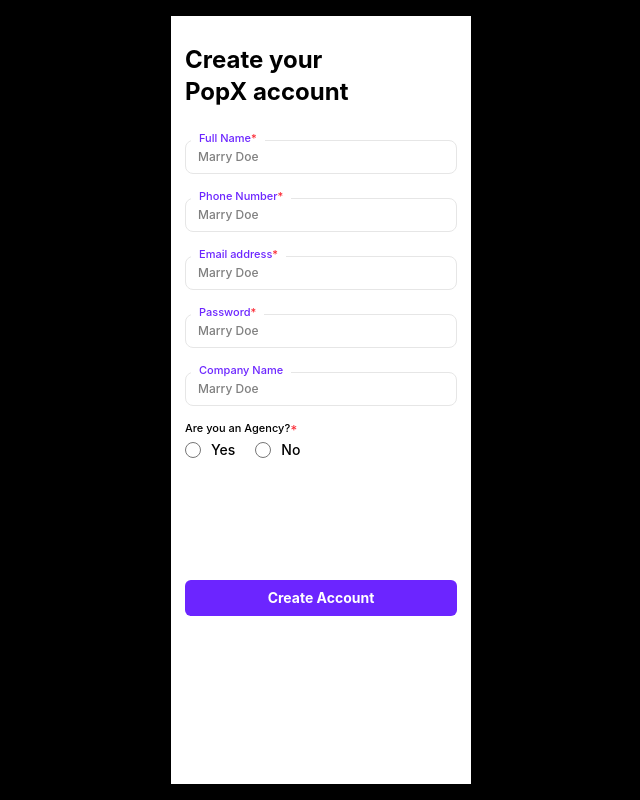
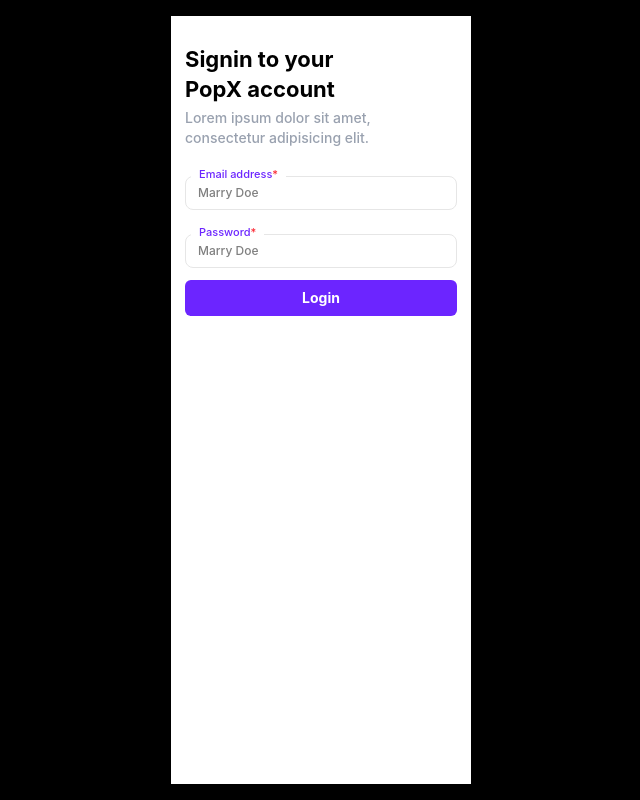
Before and after one commit to Prathamesh2603/PopX, a React (Vite) app: page / in a window 1280 px wide. Shown: the whole page, without its empty margins (319-959 px from the left). Built offline with nearby package versions, Linux system fonts and the light colour scheme.

Commit message:
designing for the login page is done

```diff
--- a/src/App.jsx
+++ b/src/App.jsx
@@ -1,4 +1,5 @@
 import { CreateAccPage } from "./pages/CreateAccPage";
+import { LoginPage } from "./pages/LoginPage";
 import { WelcomePage } from "./pages/WelcomePage";
 
 
@@ -6,7 +7,8 @@
   return (
     <div className="bg-black h-screen w-full py-4">
       {/* <WelcomePage />       */}
-      <CreateAccPage />
+      {/* <CreateAccPage /> */}
+      <LoginPage />
     </div>
   )
 }
--- a/src/pages/LoginPage.jsx
+++ b/src/pages/LoginPage.jsx
@@ -1,5 +1,57 @@
+import { Button } from "../components/Button"
+
 export const LoginPage = () => {
   return (
-    <div>LoginPage</div>
+    <div className="h-full w-75 mx-auto bg-white">
+
+      <div className="px-3.5 py-7 space-y-1">
+
+        {/* Sign-in page text content */}
+        <div className="space-y-1">
+            <h2 className="font-bold text-[22px] leading-7.5">
+                Signin to your<br/>
+                PopX account
+            </h2>
+            <p className="text-sm font-medium text-gray-400">
+                Lorem ipsum dolor sit amet,
+                <br />
+                consectetur adipisicing elit.
+            </p>
+        </div>
+
+        {/* Login */}
+        <form className="">
+          <div>
+            <span className="text-[11px] text-[#6C25FF] bg-white font-medium relative top-2 left-1.5 px-2">
+              Email address<span className="text-red-500">*</span>
+            </span>
+            <input
+              type="email"
+              placeholder="Marry Doe"
+              required
+              className="w-full text-xs font-medium px-3 py-2 rounded-lg outline-none border-[1.5px] border-[#E6E6E6]"
+            />
+          </div>
+          <div>
+            <span className="text-[11px] text-[#6C25FF] bg-white font-medium relative top-2 left-1.5 px-2">
+              Password<span className="text-red-500">*</span>
+            </span>
+            <input
+              type="password"
+              placeholder="Marry Doe"
+              required
+              className="w-full text-xs font-medium px-3 py-2 rounded-lg outline-none border-[1.5px] border-[#E6E6E6]"
+            />
+          </div>
+          <div className="mt-3">
+              <Button className="bg-[#6C25FF] text-white text-sm font-bold py-2 rounded-md w-full">
+                  Login
+              </Button>
+          </div>
+        </form>
+
+      </div>
+
+    </div>
   )
 }
```
